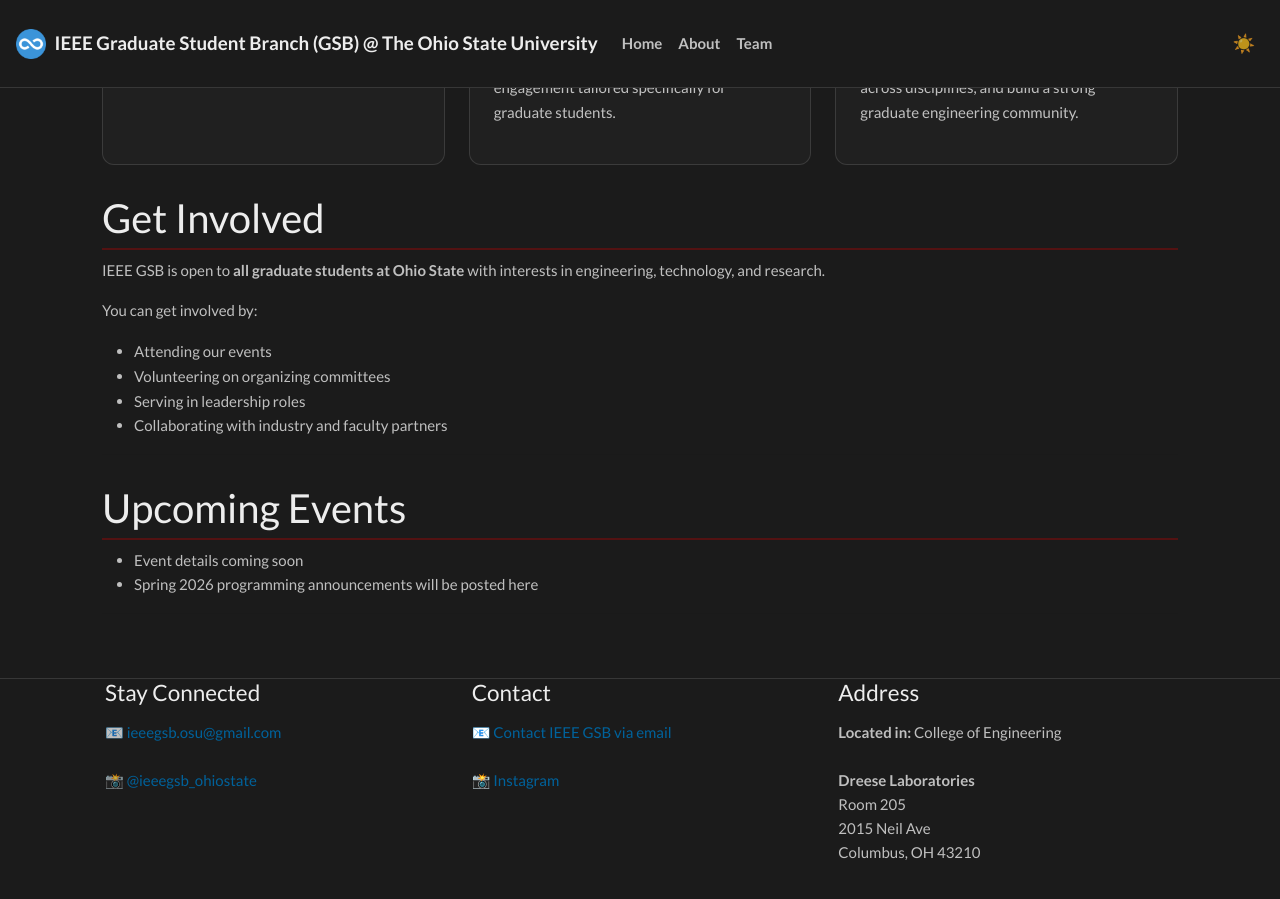
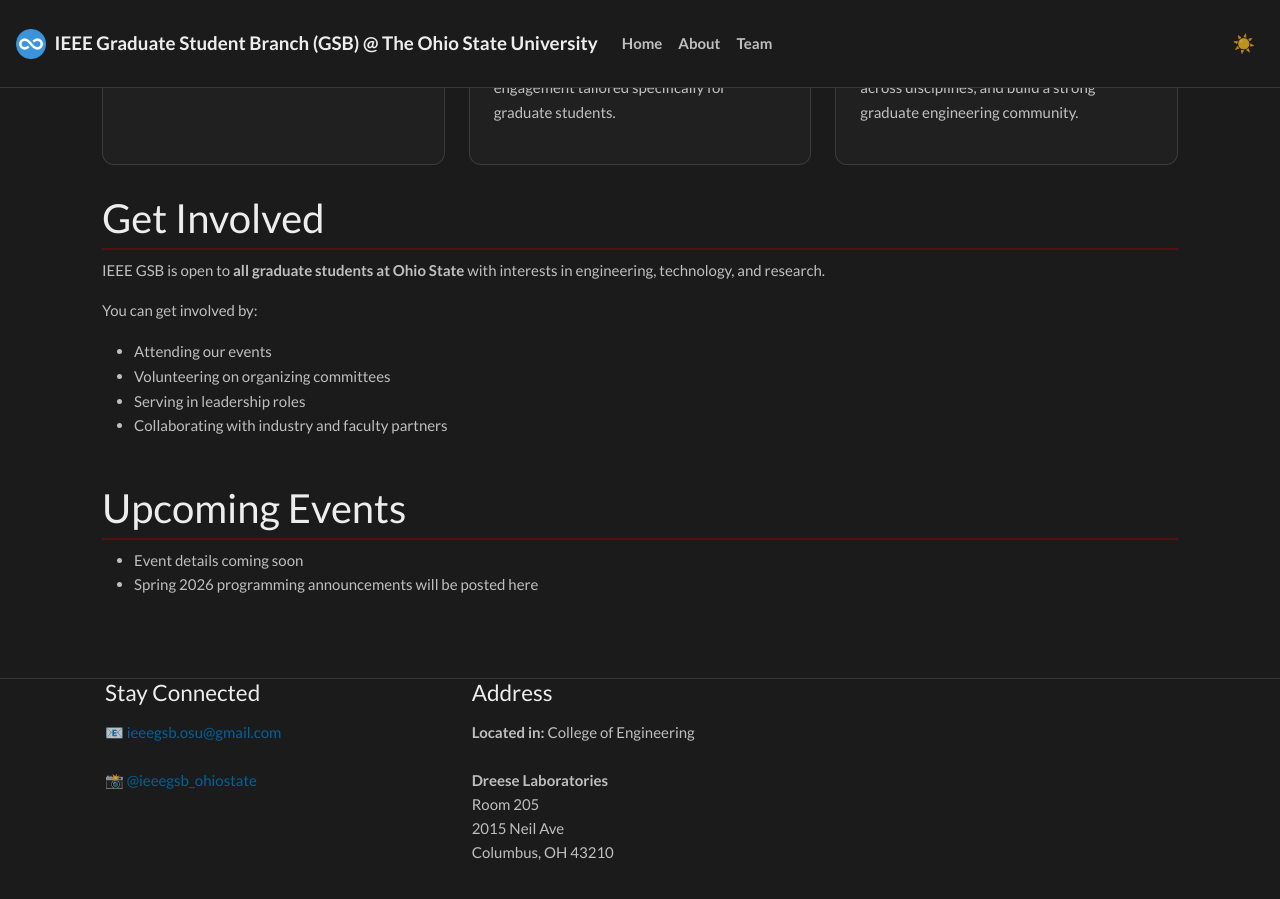
Before and after one commit to ieeegsbosu/ieeegsbosu.github.io, a Jekyll site: the page built from _pages/home.md, in a window 1280 px wide and 900 px high, scrolled down 782 px. Built offline with Jekyll 4.4.1, drawn with Linux system fonts in a browser that asks for light colours; nearby versions of some CDN libraries; a style sheet for code colours, icons or effects is not loaded.

Commit message:
Remove contact section from footer.html
Removed contact information section from footer.

```diff
--- a/_includes/footer.html
+++ b/_includes/footer.html
@@ -9,19 +9,6 @@
           📧 <a href="mailto:ieeegsb.osu@gmail.com">ieeegsb.osu@gmail.com</a><br><br>
           📸 <a href="https://www.instagram.com/ieeegsb_ohiostate/?hl=en" target="_blank">
             @ieeegsb_ohiostate
-          </a>
-        </p>
-      </div>
-
-      <!-- CONTACT -->
-      <div class="col-md-4">
-        <h4>Contact</h4>
-        <p>
-          <a href="mailto:ieeegsb.osu@gmail.com">
-            📧 Contact IEEE GSB via email
-          </a><br><br>
-          <a href="https://www.instagram.com/ieeegsb_ohiostate/?hl=en" target="_blank">
-            📸 Instagram
           </a>
         </p>
       </div>
```
